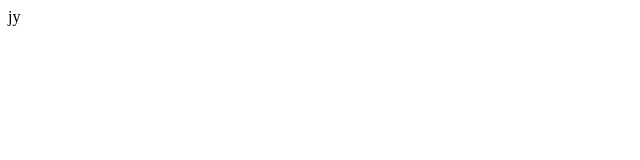
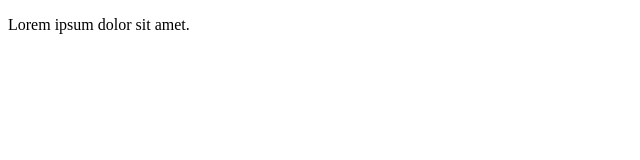
Before and after one commit to Jul-KP/test, a plain HTML site: page index.html in a window 1280 px wide. Shown: the whole page, without its empty margins (0-640 px from the left). Drawn offline with Linux system fonts and the light colour scheme.

Commit message:
new commit

```diff
--- a/index.html
+++ b/index.html
@@ -6,6 +6,6 @@
   <title>Document</title>
 </head>
 <body>
-  jy
+  <p>Lorem ipsum dolor sit amet.</p>
 </body>
 </html>
```
